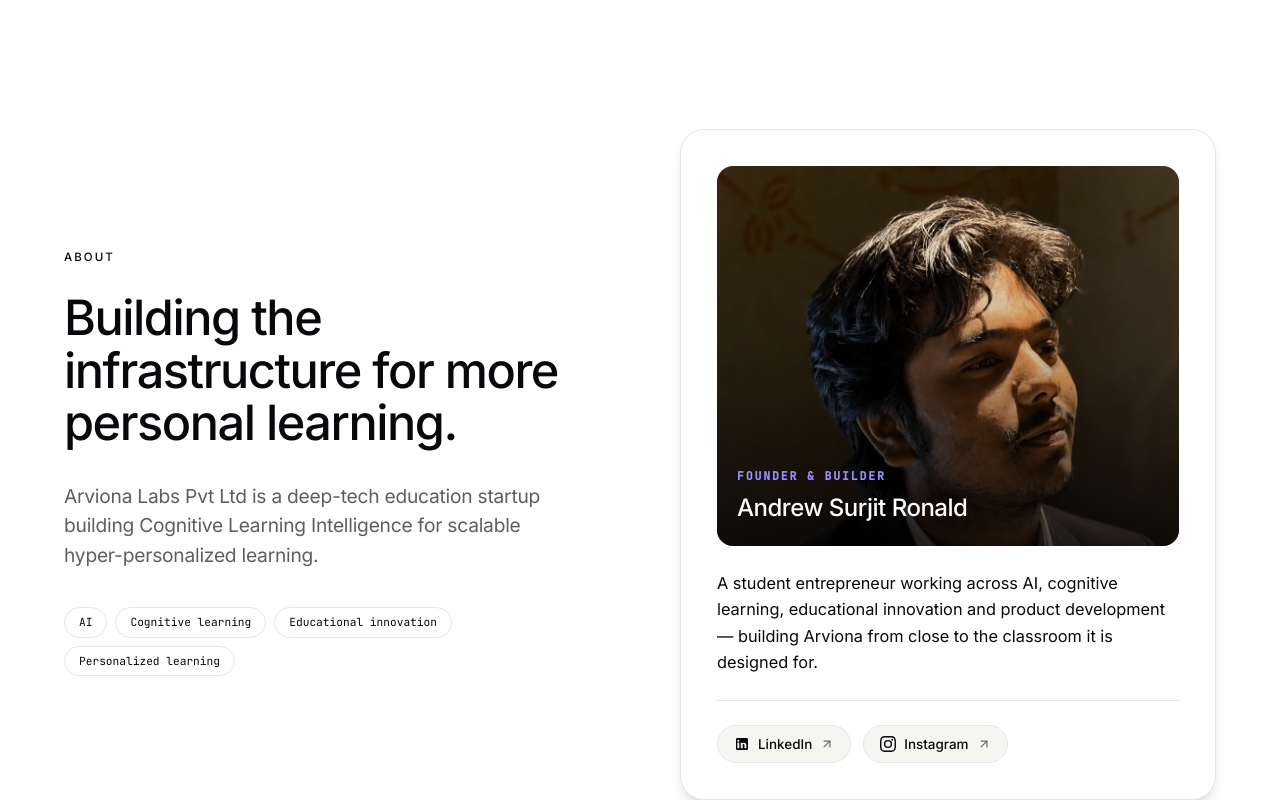
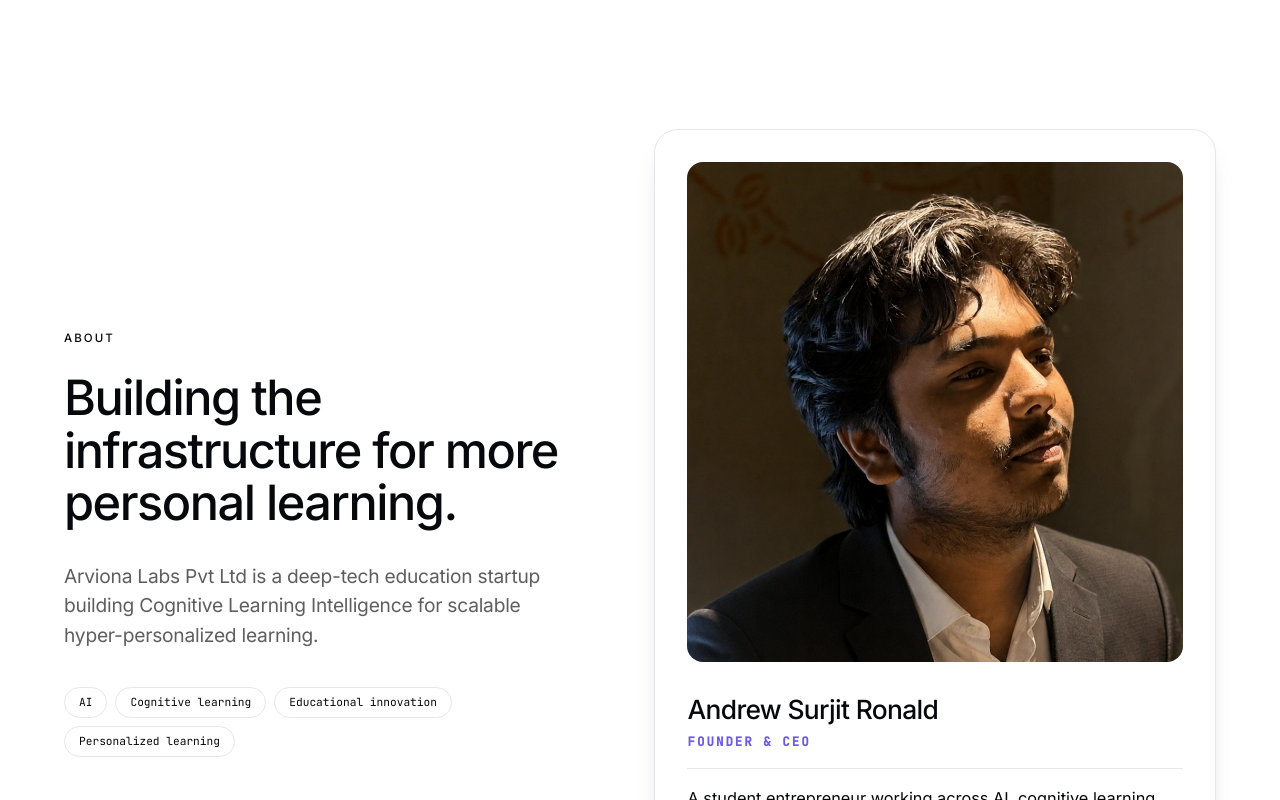
Before and after one commit to arvionalabs-debug/ARVIONALABSPVTLTDWEB, a Next.js app: page / in a window 1280 px wide. Shown: the part 8180-8980 px from the top of the page. Built offline with nearby package versions, Linux system fonts and the light colour scheme.

Commit message:
feat(about): make founder photo much larger and clearer with Founder & CEO badge

```diff
--- a/components/sections/About.tsx
+++ b/components/sections/About.tsx
@@ -1,13 +1,11 @@
 "use client";
 
 import Image from "next/image";
-import { m } from "framer-motion";
 import { ArrowUpRight } from "lucide-react";
 import { Section } from "@/components/ui/Section";
 import { AnimatedText } from "@/components/ui/AnimatedText";
 import { ScrollReveal } from "@/components/ui/ScrollReveal";
 import { COMPANY } from "@/lib/site";
-import { EASE } from "@/lib/motion";
 
 const FOCUS = ["AI", "Cognitive learning", "Educational innovation", "Personalized learning"];
 
@@ -15,7 +13,7 @@
   {
     name: "LinkedIn",
     href: "https://www.linkedin.com/in/andrew-surjit-ronald-5aa1382b5/",
-    label: "Connect on LinkedIn",
+    label: "Andrew Surjit Ronald",
     icon: (
       <svg className="h-4 w-4" fill="currentColor" viewBox="0 0 24 24" aria-hidden="true">
         <path d="M19 3a2 2 0 0 1 2 2v14a2 2 0 0 1-2 2H5a2 2 0 0 1-2-2V5a2 2 0 0 1 2-2h14m-.5 15.5v-5.3a3.26 3.26 0 0 0-3.26-3.26c-.85 0-1.84.52-2.28 1.3v-1.11h-2.79v8.37h2.79v-4.93c0-.77.62-1.4 1.39-1.4a1.4 1.4 0 0 1 1.4 1.4v4.93h2.75M6.46 8.76a1.6 1.6 0 1 0 0-3.2 1.6 1.6 0 0 0 0 3.2m1.4 9.74V9.92H5.06v8.58h2.8Z" />
@@ -37,7 +35,7 @@
 export function About() {
   return (
     <Section tone="light" size="lg" id="about">
-      <div className="grid gap-14 lg:grid-cols-[1fr_1fr] lg:gap-20 lg:items-center">
+      <div className="grid gap-14 lg:grid-cols-[1fr_1.1fr] lg:gap-20 lg:items-center">
         {/* Left Column: Company Story & Focus */}
         <div>
           <ScrollReveal>
@@ -69,49 +67,49 @@
           </ScrollReveal>
         </div>
 
-        {/* Right Column: Full Portrait Founder Showcase Card */}
+        {/* Right Column: Large Clear Executive Portrait Card */}
         <ScrollReveal delay={0.15}>
-          <div className="group relative overflow-hidden rounded-3xl border border-ink/[0.1] bg-white p-7 sm:p-9 shadow-lg shadow-ink/[0.03] transition-all duration-500 hover:border-ink/25 hover:shadow-xl">
-            {/* Full-width Portrait Image Container */}
-            <div className="relative h-[340px] w-full overflow-hidden rounded-2xl bg-ink/5 sm:h-[380px]">
+          <div className="group relative overflow-hidden rounded-3xl border border-ink/[0.1] bg-white p-6 sm:p-8 shadow-xl shadow-ink/[0.04] transition-all duration-500 hover:border-ink/25">
+            {/* Large Full-Height Crisp Portrait */}
+            <div className="relative h-[440px] w-full overflow-hidden rounded-2xl bg-paper-soft sm:h-[500px]">
               <Image
                 src="/founder.png"
                 alt={COMPANY.founder}
                 fill
-                sizes="(max-width: 640px) 100vw, 500px"
-                className="object-cover object-top transition-transform duration-700 ease-arv group-hover:scale-[1.03]"
+                sizes="(max-width: 640px) 100vw, 600px"
+                className="object-cover object-top transition-transform duration-700 ease-arv group-hover:scale-[1.02]"
                 priority
               />
-              <div className="absolute inset-0 bg-gradient-to-t from-black/75 via-black/20 to-transparent" />
-
-              {/* Badge overlay on image */}
-              <div className="absolute bottom-5 left-5 right-5 text-white">
-                <span className="font-mono text-[0.72rem] uppercase tracking-[0.16em] text-accent-soft font-semibold">
-                  Founder & Builder
-                </span>
-                <h3 className="mt-1 text-[1.5rem] font-medium tracking-[-0.02em] text-white">
-                  {COMPANY.founder}
-                </h3>
-              </div>
             </div>
 
-            {/* Explanation / Bio */}
-            <div className="mt-6">
-              <p className="text-[1.02rem] leading-relaxed text-ink/75 pretty">
+            {/* Founder Credentials & Bio */}
+            <div className="mt-7">
+              <div className="flex flex-wrap items-baseline justify-between gap-2 border-b border-ink/[0.08] pb-4">
+                <div>
+                  <h3 className="text-[1.65rem] font-medium tracking-[-0.025em] text-ink">
+                    {COMPANY.founder}
+                  </h3>
+                  <p className="font-mono text-[0.78rem] uppercase tracking-[0.16em] text-accent font-semibold mt-1">
+                    Founder & CEO
+                  </p>
+                </div>
+              </div>
+
+              <p className="mt-4 text-[1.02rem] leading-relaxed text-ink/75 pretty">
                 A student entrepreneur working across AI, cognitive learning,
                 educational innovation and product development — building Arviona
                 from close to the classroom it is designed for.
               </p>
 
               {/* Social Links */}
-              <div className="mt-6 flex flex-wrap gap-3 border-t border-ink/[0.08] pt-6">
+              <div className="mt-6 flex flex-wrap gap-3">
                 {SOCIAL_LINKS.map((s) => (
                   <a
                     key={s.name}
                     href={s.href}
                     target="_blank"
                     rel="noopener noreferrer"
-                    className="inline-flex items-center gap-2 rounded-full border border-ink/12 bg-paper-soft px-4 py-2 text-[0.84rem] font-medium text-ink/80 transition-all duration-300 hover:border-ink hover:bg-ink hover:text-white"
+                    className="inline-flex items-center gap-2 rounded-full border border-ink/12 bg-paper-soft px-4 py-2 text-[0.86rem] font-medium text-ink/80 transition-all duration-300 hover:border-ink hover:bg-ink hover:text-white hover:shadow-sm"
                   >
                     {s.icon}
                     <span>{s.name}</span>
```
